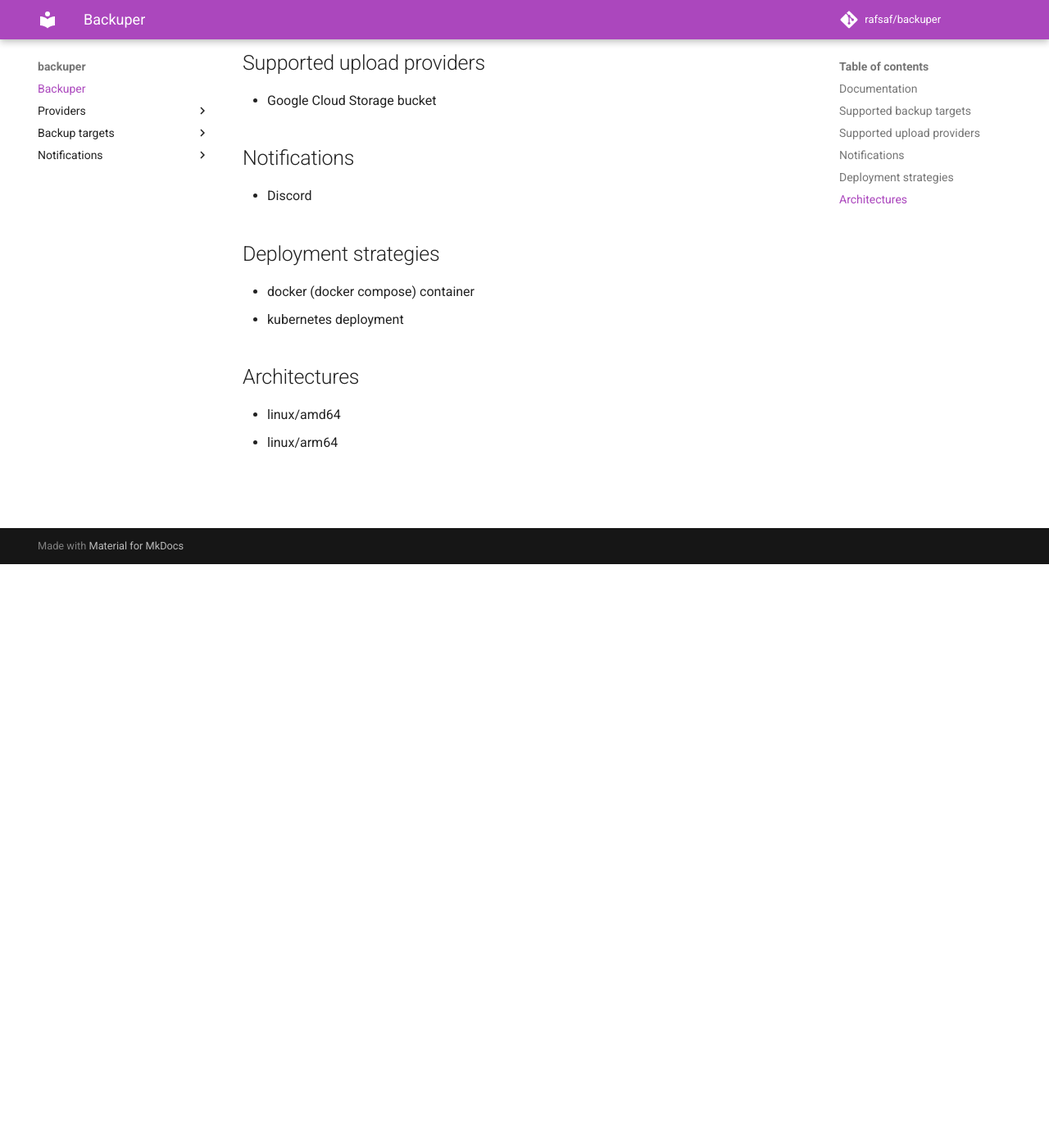
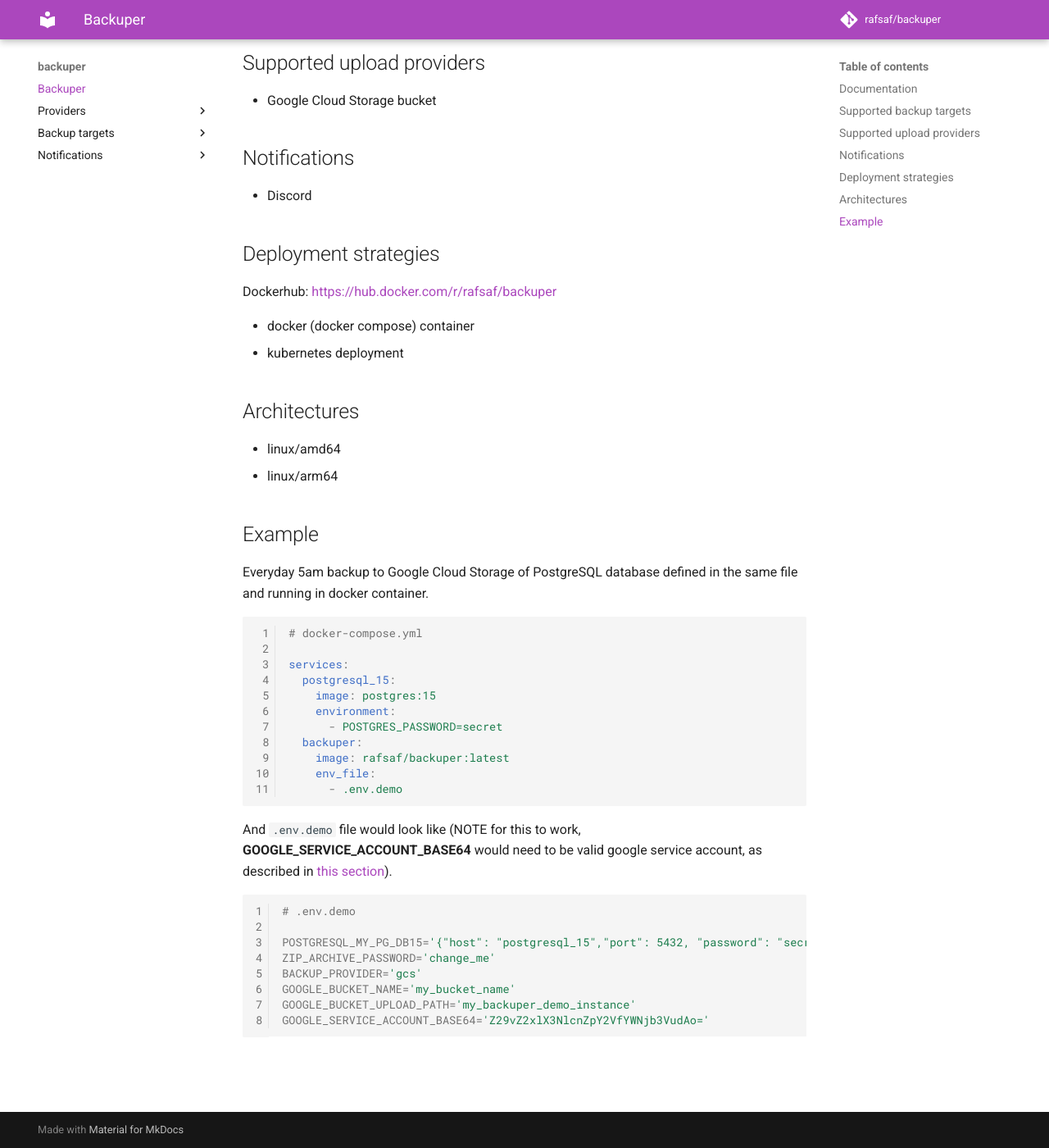
Before and after one commit to rafsaf/ogion, an MkDocs documentation site: the page built from docs/index.md, in a window 1280 px wide and 1400 px high, scrolled down 744 px. Shown: the whole window at 82% size. Built offline with MkDocs 1.6.1 and Material for MkDocs 9.7.7, drawn with Linux system fonts in a browser that asks for light colours; comment, search, counter and statistics services are not loaded; before the commit the page ends 1432 px from its top, so only the background shows below that.

Commit message:
add example section in readme

````diff
--- a/docs/index.md
+++ b/docs/index.md
@@ -7,7 +7,7 @@
 | While this project aims to be a reliable backup tool and can help protect your hobby 5GB Postgres database from evaporation, it is **NOT** suitable for enterprise production systems with huge databases and application workloads. You have been warned. |
 
 ## Documentation
-[https://backuper.rafsaf.pl](https://backuper.rafsaf.pl)
+- [https://backuper.rafsaf.pl](https://backuper.rafsaf.pl)
 
 ## Supported backup targets
 
@@ -27,6 +27,8 @@
 
 ## Deployment strategies
 
+Dockerhub: [https://hub.docker.com/r/rafsaf/backuper](https://hub.docker.com/r/rafsaf/backuper)
+
 - docker (docker compose) container
 - kubernetes deployment
 
@@ -35,5 +37,37 @@
 - linux/amd64
 - linux/arm64
 
+## Example
+
+Everyday 5am backup to Google Cloud Storage of PostgreSQL database defined in the same file and running in docker container.
+
+```yml
+# docker-compose.yml
+
+services:
+  postgresql_15:
+    image: postgres:15
+    environment:
+      - POSTGRES_PASSWORD=secret
+  backuper:
+    image: rafsaf/backuper:latest
+    env_file:
+      - .env.demo
+
+```
+
+And `.env.demo` file would look like (NOTE for this to work, **GOOGLE_SERVICE_ACCOUNT_BASE64** would need to be valid google service account, as described in [this section](/providers/google_cloud_storage/#google_service_account_base64)).
+
+```bash
+# .env.demo
+
+POSTGRESQL_MY_PG_DB15='{"host": "postgresql_15","port": 5432, "password": "secret", "cron_rule": "0 0 5 * *"}'
+ZIP_ARCHIVE_PASSWORD='change_me'
+BACKUP_PROVIDER='gcs'
+GOOGLE_BUCKET_NAME='my_bucket_name'
+GOOGLE_BUCKET_UPLOAD_PATH='my_backuper_demo_instance'
+GOOGLE_SERVICE_ACCOUNT_BASE64='Z29vZ2xlX3NlcnZpY2VfYWNjb3VudAo='
+```
+
 <br>
 <br>
````
Also changed, not shown: README.md (+35 -1 lines), docs/docker-compose.demo.yml (added, +11 -0 lines), 1 other file.
